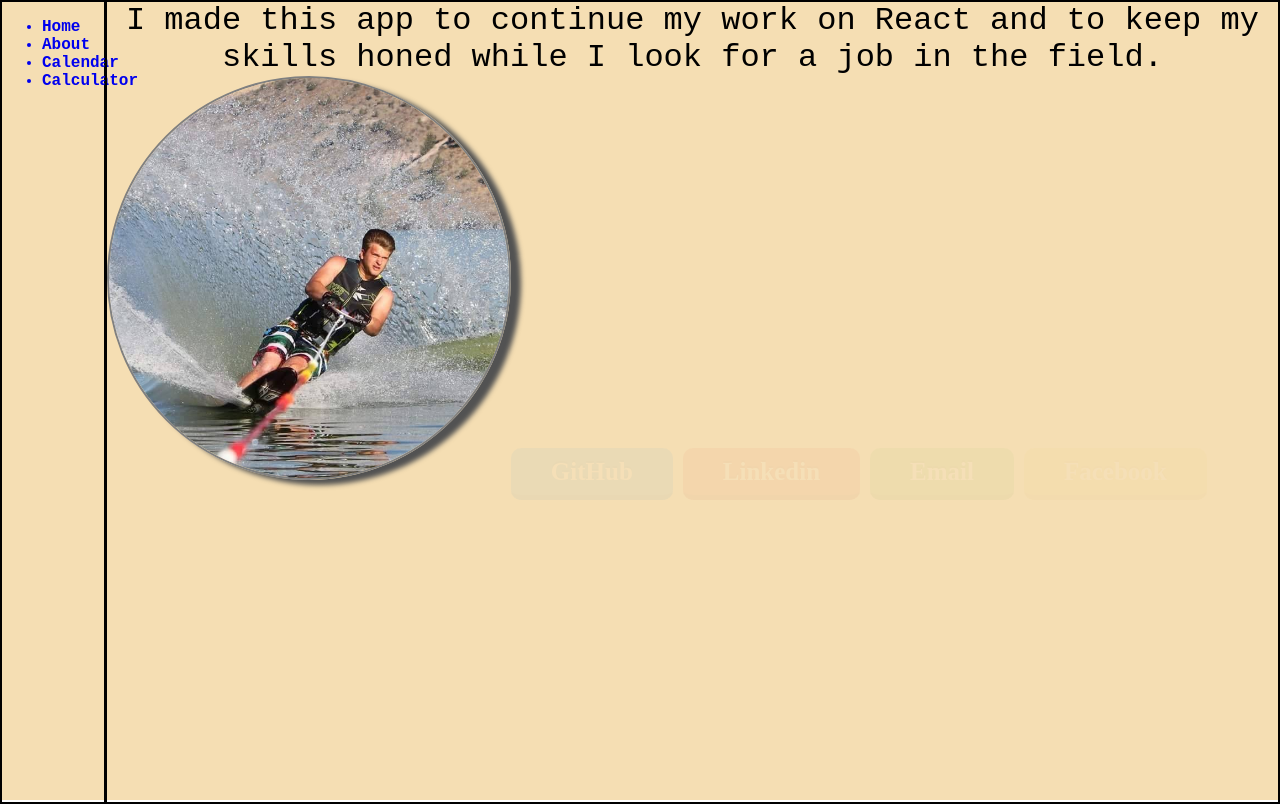
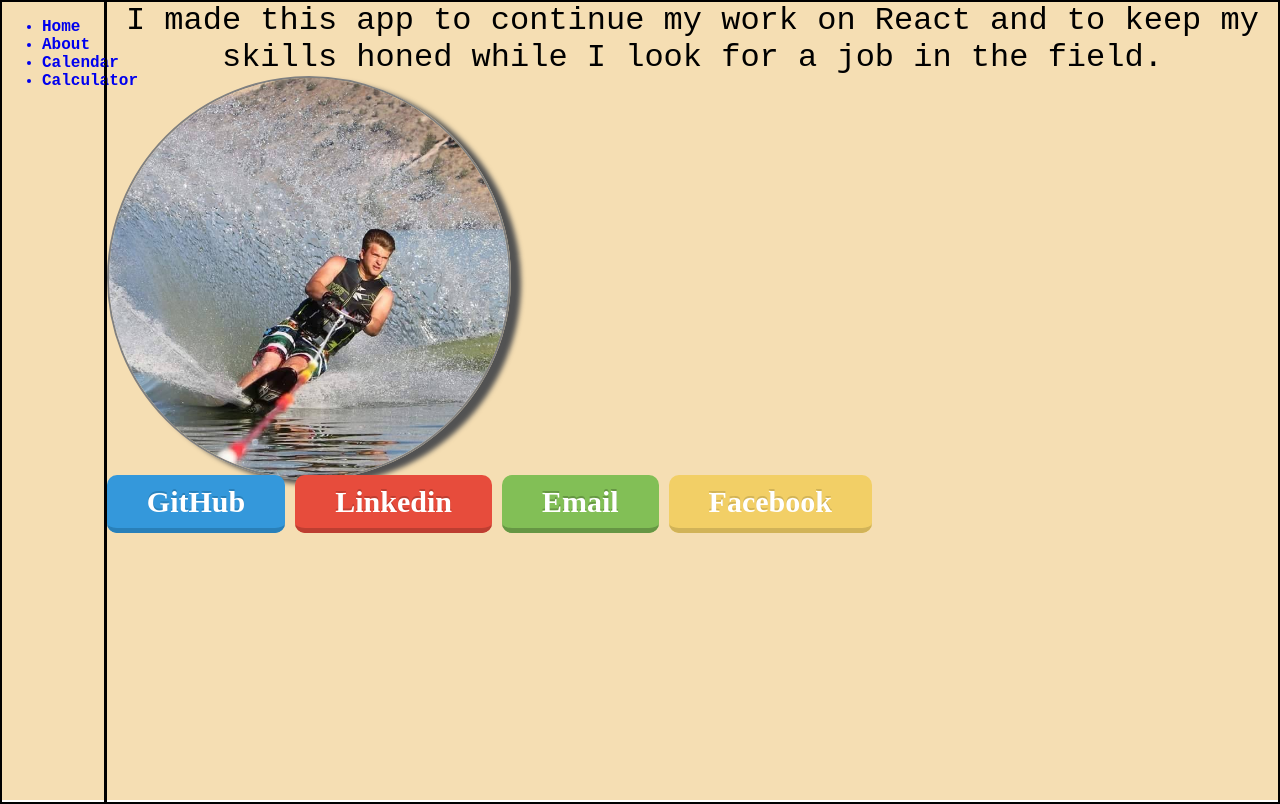
Before and after one commit to davecalderwood/Tools2, a React (Create React App) app: page /about in a window 1280 px wide. Built offline with nearby package versions, Linux system fonts and the light colour scheme.

Commit message:
Fixing buttons messes with bouncing animation on homepage

```diff
--- a/src/App.css
+++ b/src/App.css
@@ -214,7 +214,7 @@ button {
     transform: translateY( -350px );
   }
 }
-@keyframes shadow {
+/* @keyframes shadow {
   0% {
     opacity: 0.2;
     transform: scale( 0.75 );
@@ -223,23 +223,21 @@ button {
     opacity: 0.05;
     transform: scale( 1 );
   }
-}
+} */
 /* ----------------------------------------- About Buttons ---------------------------------------- */
-/* .animate
-{
+.animate {
 	transition: all 0.1s;
 	-webkit-transition: all 0.1s;
-} */
+}
 .action-button {
 	position: relative;
 	padding: 10px 40px;
   margin: 0px 10px 10px 0px;
-  /* float: left; */
 	border-radius: 10px;
 	font-family: 'Pacifico', cursive;
-	font-size: 25px;
-	color: #FFF;
-	text-decoration: none;
+	font-size: 30px;
+	color: white;
+  text-decoration: none;
 }
 .blue {
 	background-color: #3498DB;
@@ -261,8 +259,8 @@ button {
 	border-bottom: 5px solid #D1B358;
 	text-shadow: 0px -2px #D1B358;
 }
-/* .action-button:active {
+.action-button:active {
 	transform: translate(0px,5px);
   -webkit-transform: translate(0px,5px);
 	border-bottom: 1px solid;
-} */
+}
--- a/src/pages/About.js
+++ b/src/pages/About.js
@@ -4,8 +4,11 @@ export default class About extends Component {
     render(){
     return (
         <div className="component">
+        {/* Info about 'About' page wih links to external sites about me, Linkedin etc... */}
             <div className="about">I made this app to continue my work on React and to keep my skills honed while I look for a job in the field. </div>
             <img className="waterski" src="../Waterski.jpg" alt="Waterski"></img>
+
+            {/* Buttons with animations and links to other sites */}
             <a
             target="_blank"
             rel="noopener noreferrer"
```
